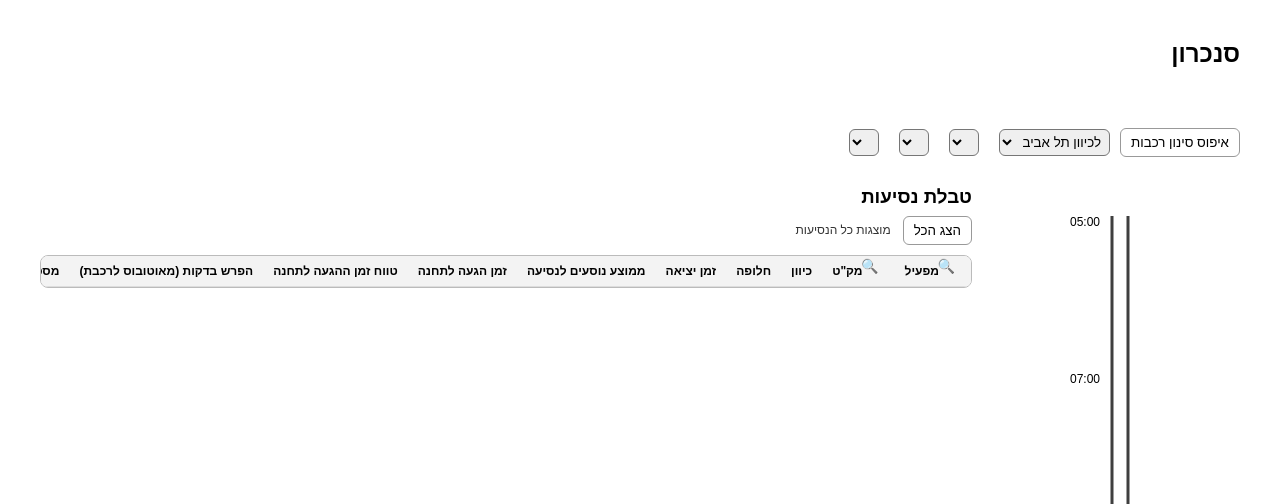
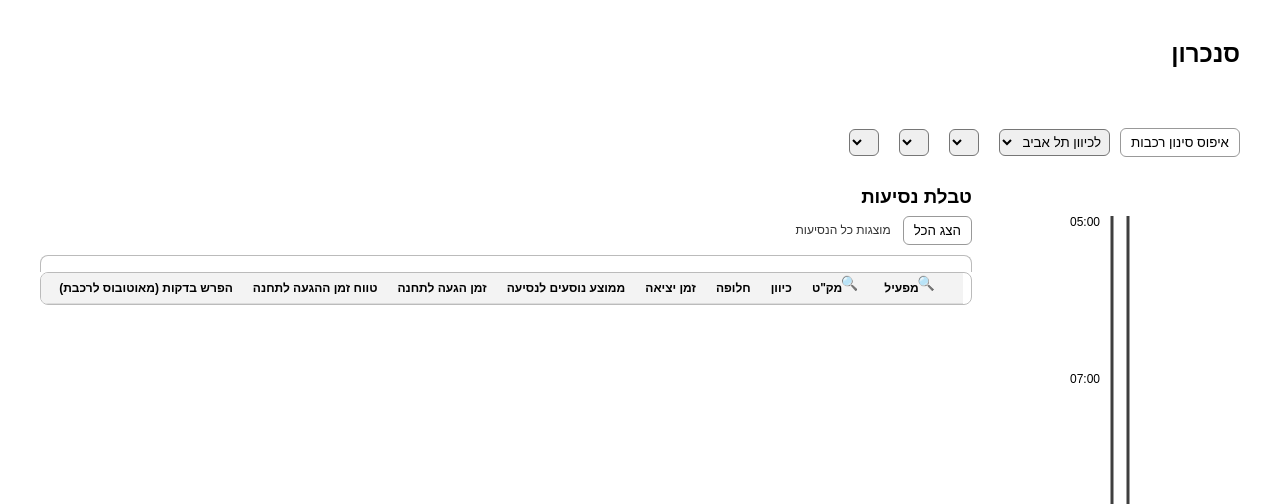
Before and after one commit to AlexILKpmg/Shiluvim-Web, a Django app: page /convergence/ in a window 1280 px wide. Shown: the top 504 px of the page. Run offline with Django 5.2, Linux system fonts and the light colour scheme; lists and menus that the app fills with data are empty.

Commit message:
made the table to stick

```diff
--- a/templates/convergence.html
+++ b/templates/convergence.html
@@ -40,6 +40,9 @@
             flex: 1 1 auto;
             min-width: 520px;
             max-width: 980px;
+            position: sticky;
+            top: 8px;
+            align-self: flex-start;
         }
 
         .table-wrap h3 {
@@ -69,14 +72,34 @@
 
         .table-scroll {
             max-height: 900px;
-            overflow: auto;
+            overflow-y: auto;
+            overflow-x: hidden;
             border: 1px solid #bbb;
             border-radius: 8px;
+            direction: ltr;
+            padding-right: 8px;
+            box-sizing: border-box;
+            scrollbar-gutter: stable;
+        }
+
+        .table-scroll-top {
+            overflow-x: auto;
+            overflow-y: hidden;
+            border: 1px solid #bbb;
+            border-bottom: 0;
+            border-radius: 8px 8px 0 0;
+            height: 16px;
+            direction: ltr;
+        }
+
+        #busTableTopScrollInner {
+            height: 1px;
         }
 
         #busTable {
             width: 100%;
             border-collapse: collapse;
+            direction: rtl;
         }
 
         #busTable th, #busTable td {
@@ -85,6 +108,12 @@
             font-size: 12px;
             text-align: right;
             white-space: nowrap;
+        }
+
+        /* In RTL table, first DOM column is visually rightmost ("מפעיל"). */
+        #busTable th:first-child,
+        #busTable td:first-child {
+            padding-right: 22px;
         }
 
         #busTable th {
@@ -230,7 +259,10 @@
             <span id="selectionHint">מוצגות כל הנסיעות</span>
         </div>
 
-        <div class="table-scroll">
+        <div id="busTableTopScroll" class="table-scroll-top">
+            <div id="busTableTopScrollInner"></div>
+        </div>
+        <div id="busTableMainScroll" class="table-scroll">
             <table id="busTable">
                 <thead>
                     <tr id="busTableHeaderRow"></tr>
@@ -1245,6 +1277,58 @@ document.addEventListener("click", (e) => {
   }
 });
 
+let tableScrollSyncBound = false;
+
+function updateTopTableScrollbar() {
+  const top = document.getElementById("busTableTopScroll");
+  const topInner = document.getElementById("busTableTopScrollInner");
+  const main = document.getElementById("busTableMainScroll");
+  const table = document.getElementById("busTable");
+  if (!top || !topInner || !main || !table) return;
+
+  const width = table.scrollWidth;
+  topInner.style.width = width + "px";
+  top.style.display = width > main.clientWidth ? "block" : "none";
+}
+
+function bindTableScrollSync() {
+  if (tableScrollSyncBound) return;
+
+  const top = document.getElementById("busTableTopScroll");
+  const main = document.getElementById("busTableMainScroll");
+  if (!top || !main) return;
+
+  let syncingTop = false;
+  let syncingMain = false;
+
+  top.addEventListener("scroll", () => {
+    if (syncingMain) return;
+    syncingTop = true;
+    main.scrollLeft = top.scrollLeft;
+    syncingTop = false;
+  });
+
+  main.addEventListener("scroll", () => {
+    if (syncingTop) return;
+    syncingMain = true;
+    top.scrollLeft = main.scrollLeft;
+    syncingMain = false;
+  });
+
+  window.addEventListener("resize", updateTopTableScrollbar);
+  tableScrollSyncBound = true;
+}
+
+function alignTableScrollToRight() {
+  const top = document.getElementById("busTableTopScroll");
+  const main = document.getElementById("busTableMainScroll");
+  if (!top || !main) return;
+
+  const maxLeft = Math.max(0, main.scrollWidth - main.clientWidth);
+  main.scrollLeft = maxLeft;
+  top.scrollLeft = maxLeft;
+}
+
 function renderBusTable() {
   const headerRow = document.getElementById("busTableHeaderRow");
   const body = document.getElementById("busTableBody");
@@ -1324,6 +1408,10 @@ function renderBusTable() {
       openHeaderPopup(icon, col, trainFilteredRows);
     });
   });
+
+  bindTableScrollSync();
+  updateTopTableScrollbar();
+  alignTableScrollToRight();
 }
 // Clicking "הצג הכל" resets table back to all rows
 const clearBusBtn = document.getElementById("clearBusSelectionBtn");
```
